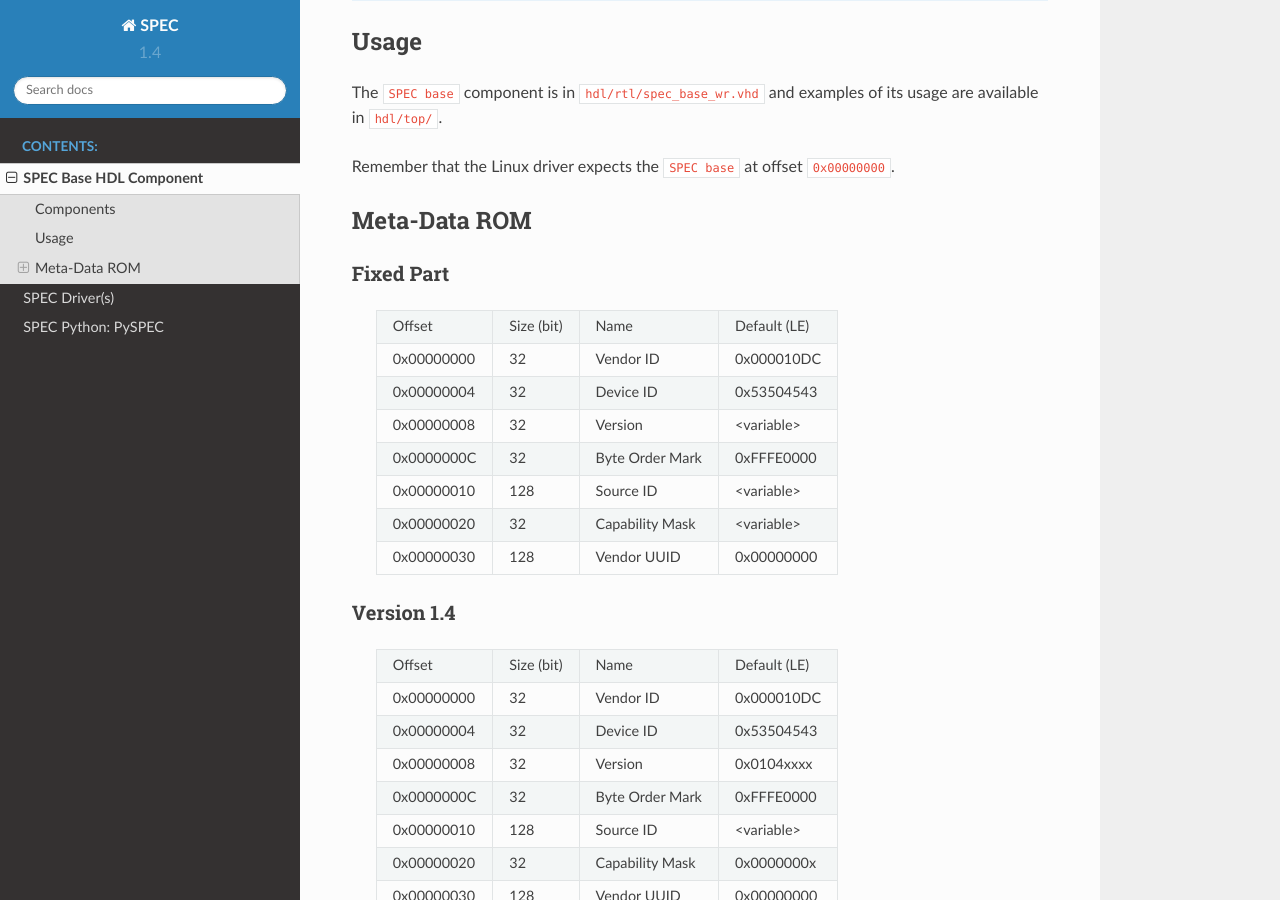
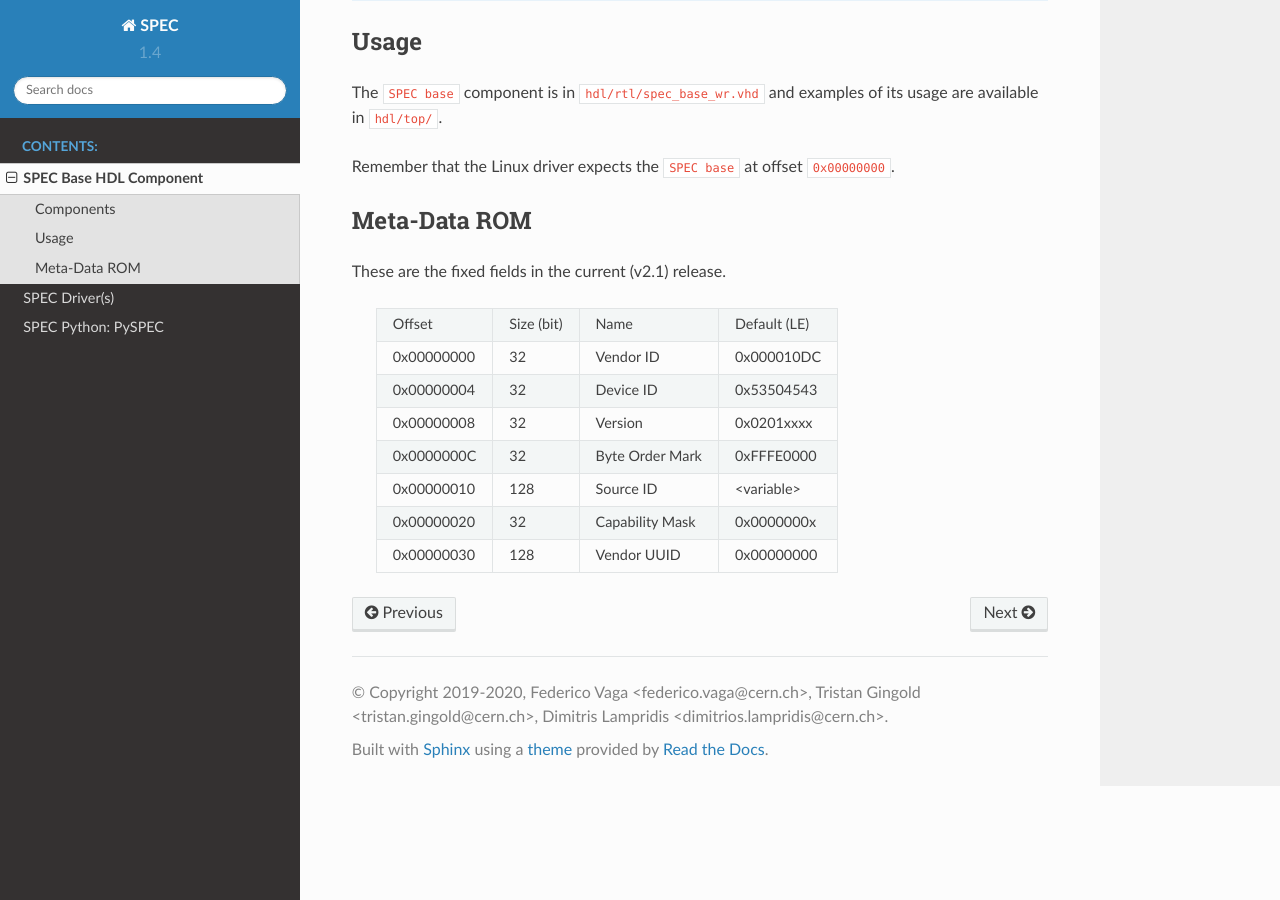
Before and after one commit to vascoguita/spec, a Sphinx documentation site: the page built from doc/hdl-spec-base.rst, in a window 1280 px wide and 900 px high, scrolled down 2004 px. Built offline with Sphinx 7.4.7 and the Read the Docs theme 2.0.0, drawn with Linux system fonts in a browser that asks for light colours.

Commit message:
doc: show only one version of the fixed fields
Signed-off-by: Federico Vaga <federico.vaga@cern.ch>

```diff
--- a/doc/hdl-spec-base.rst
+++ b/doc/hdl-spec-base.rst
@@ -99,28 +99,13 @@ Remember that the Linux driver expects the ``SPEC base`` at offset
 Meta-Data ROM
 -------------
 
-Fixed Part
-~~~~~~~~~~
+These are the fixed fields in the current (v2.1) release.
 
   ==========  ==========  ==================  ============
   Offset      Size (bit)  Name                Default (LE)
   0x00000000  32          Vendor ID           0x000010DC
   0x00000004  32          Device ID           0x53504543
-  0x00000008  32          Version             <variable>
-  0x0000000C  32          Byte Order Mark     0xFFFE0000
-  0x00000010  128         Source ID           <variable>
-  0x00000020  32          Capability Mask     <variable>
-  0x00000030  128         Vendor UUID         0x00000000
-  ==========  ==========  ==================  ============
-
-Version 1.4
-~~~~~~~~~~~
-
-  ==========  ==========  ==================  ============
-  Offset      Size (bit)  Name                Default (LE)
-  0x00000000  32          Vendor ID           0x000010DC
-  0x00000004  32          Device ID           0x53504543
-  0x00000008  32          Version             0x0104xxxx
+  0x00000008  32          Version             0x0201xxxx
   0x0000000C  32          Byte Order Mark     0xFFFE0000
   0x00000010  128         Source ID           <variable>
   0x00000020  32          Capability Mask     0x0000000x
```
